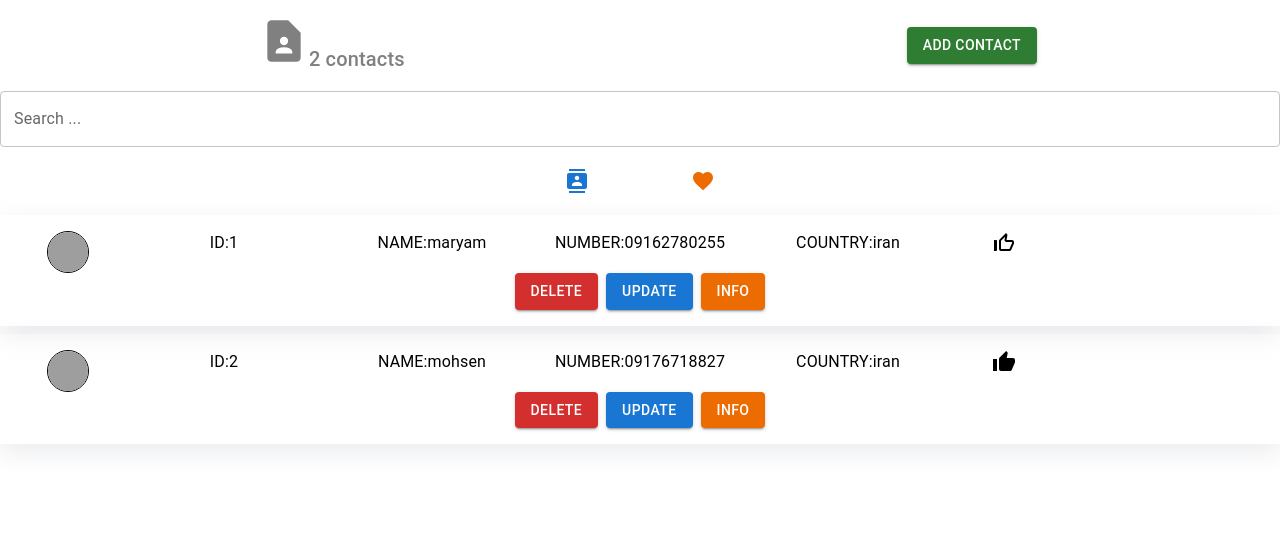
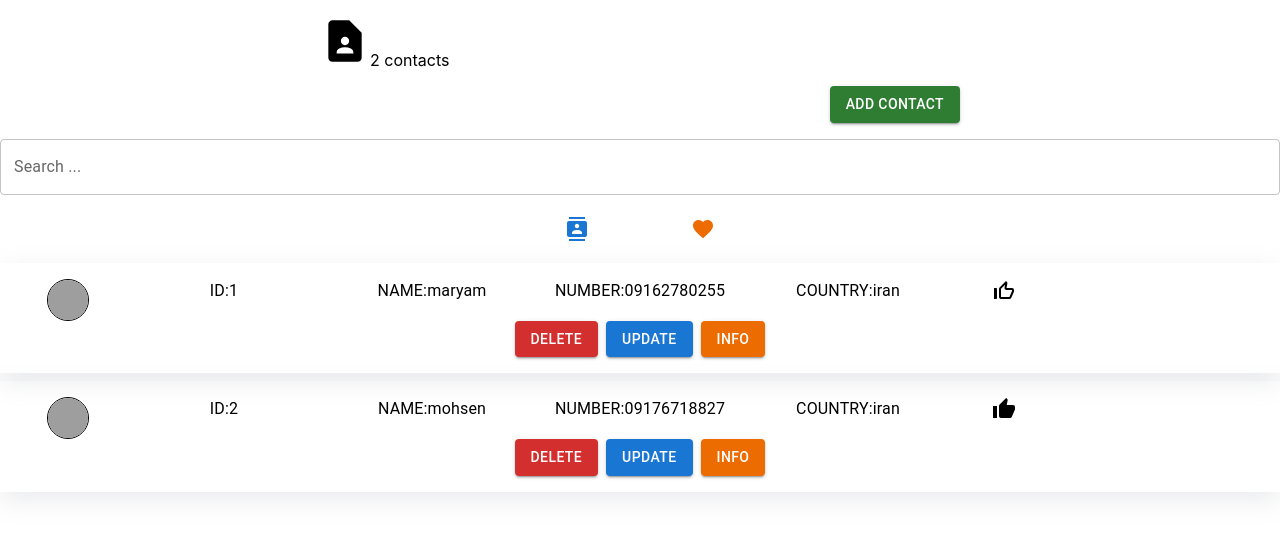
Before and after one commit to maryamkaramad/myContact2, a React (Create React App) app: page / in a window 1280 px wide. Shown: the top 536 px of the page. Built offline with nearby package versions, Linux system fonts and the light colour scheme; grey boxes are pictures that could not be loaded.

Commit message:
fixbug header

```diff
--- a/src/componenets/Home/HomeHeader.jsx
+++ b/src/componenets/Home/HomeHeader.jsx
@@ -8,15 +8,24 @@ const HomeHeader = () => {
   return (
     <Grid
       container
-      display={"flex"}
-      justifyContent={"space-around"}
+      xs={12}
+      justifyContent={"center"}
       alignItems={"center"}
+      gap={2}
+      md={12}
+      sx={{ marginBottom: { xs: 2 } }}
     >
-      <Typography m={2} variant={"h6"} color={"GrayText"}>
-        <ContactPageIcon sx={{ fontSize: 50 }} />
-        {contacts.length} contacts
-      </Typography>
-      <Grid>
+      <Grid item continer xs={12} md={6} justifyContent={"flex-start"}
+        alignItems={"center"}>
+        <Grid item><Typography m={2} variant={"h6"} color={"GrayText"}></Typography></Grid>
+        <Grid item> <ContactPageIcon sx={{ fontSize: 50 }} />
+          {contacts.length} contacts</Grid>
+
+
+      </Grid>
+
+      <Grid item container xs={12} md={6} justifyContent={"flex-end"}
+        alignItems={"center"}>
         <Link to={"/addcontact"}>
           <Button variant="contained" color="success">
             add contact
```
